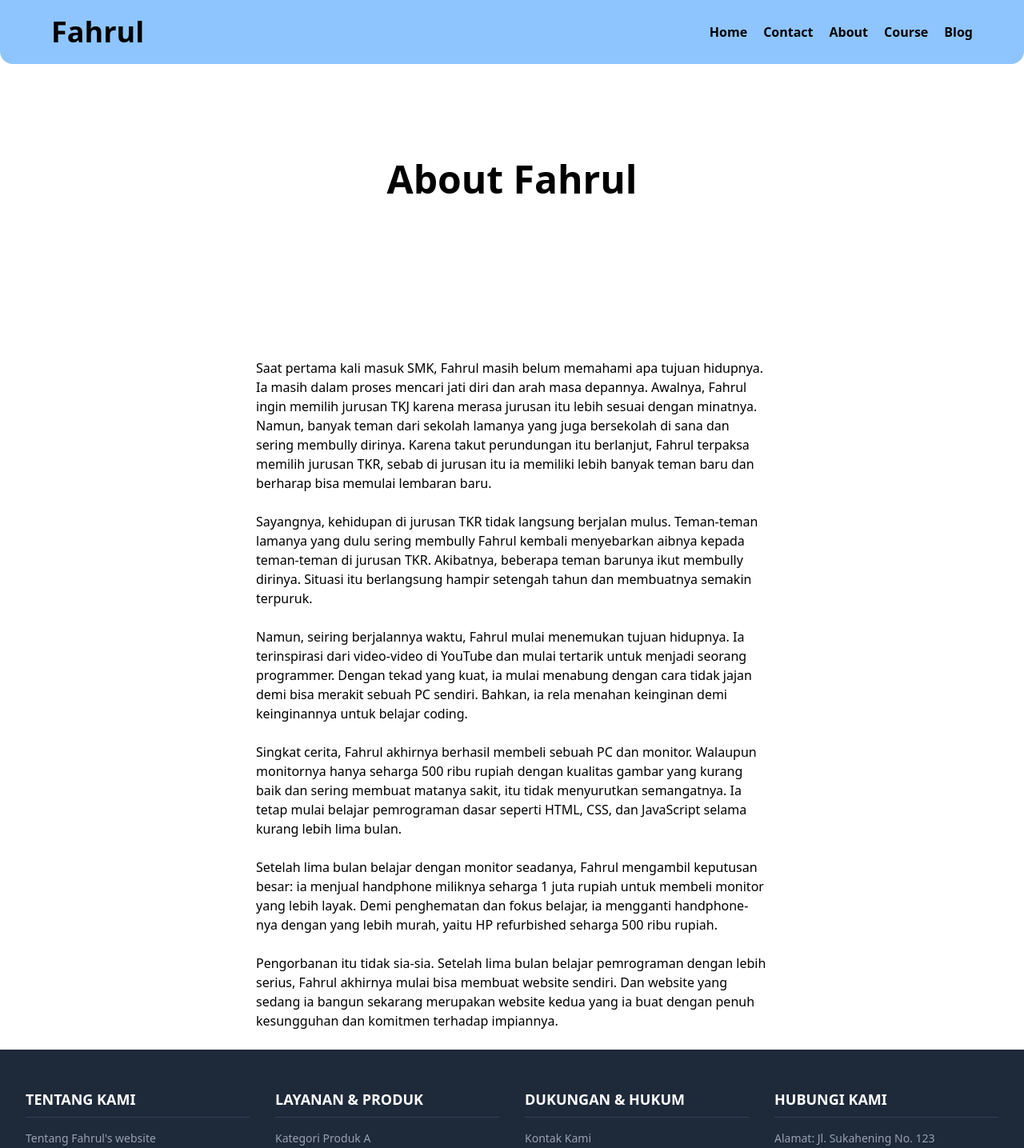
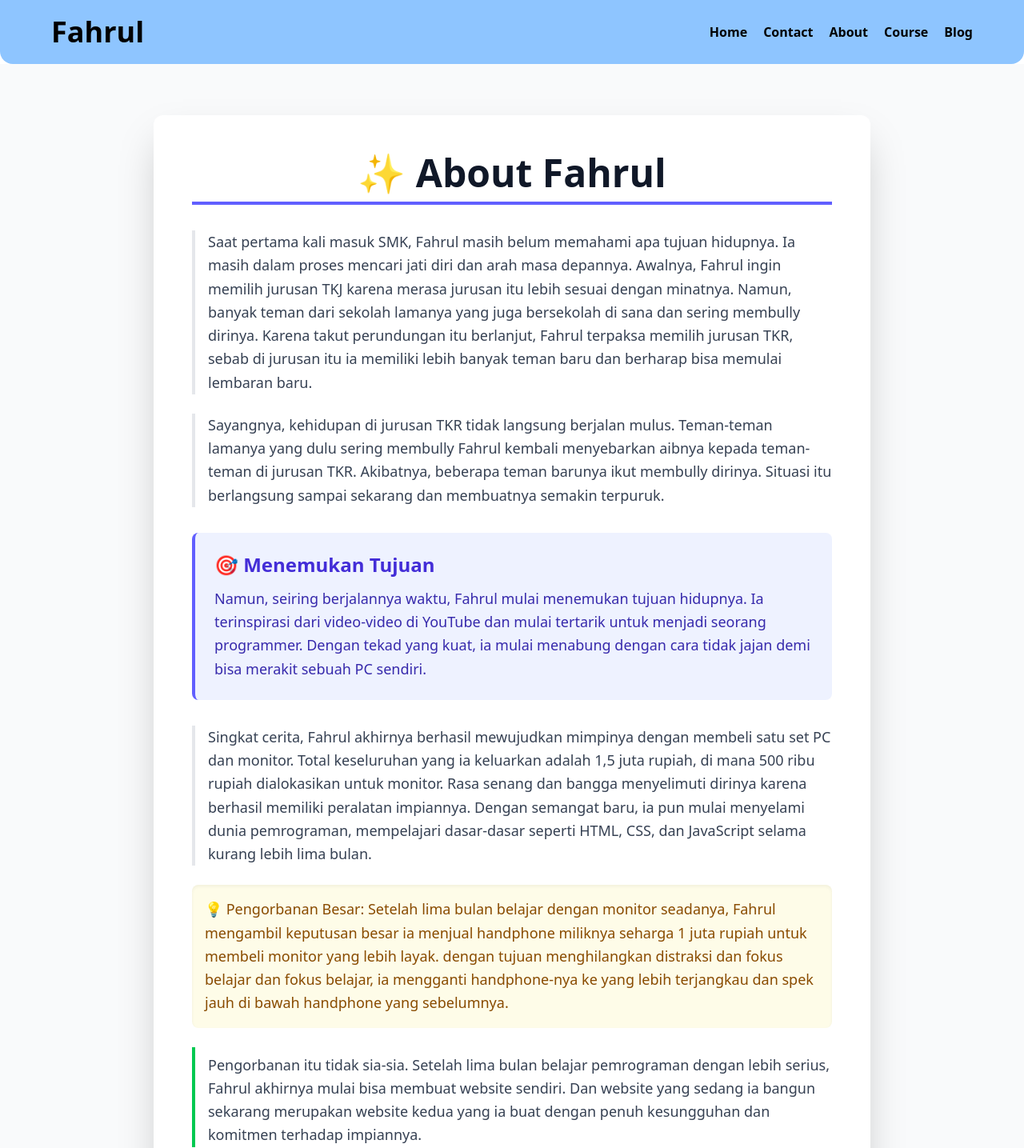
Before and after one commit to Firdaun/latihan-fullstack, a React (Vite) app in the folder frontend/: page /about in a window 1280 px wide. Shown: the top 1435 px of the page at 80% size. Built offline with nearby package versions, Linux system fonts and the light colour scheme; a web font is replaced by a local one.

Commit message:
menghapus comments dan mengoreksi about

```diff
--- a/frontend/src/App.jsx
+++ b/frontend/src/App.jsx
@@ -1,4 +1,4 @@
-import useEmblaCarousel from 'embla-carousel-react'; // <-- Tambahkan ini
+import useEmblaCarousel from 'embla-carousel-react';
 import { useCallback, useEffect, useState } from 'react';
 
 const API_URL = 'http://localhost:3000/messages';
@@ -93,11 +93,9 @@ function HeroSection() {
     }
 
     const groupedMessages = []
-    // Jika data sedang dimuat, tampilkan pesan loading di carousel
     if (isLoading) {
         groupedMessages.push([{ from: "System", title: "Loading messages...", date: new Date().toISOString(), createdAt: new Date().toISOString() }]);
     } else {
-        // Grouping pesan menjadi slide per 4
         for (let i = 0; i < messages.length; i += 4) {
             groupedMessages.push(messages.slice(i, i + 4));
         }
@@ -220,7 +218,7 @@ function Deskripsi() {
         <>
             <div className="place px-4 sm:px-6 lg:px-8 py-10">
                 <h2 className="text-4xl font-bold text-center mb-10 text-gray-800">
-                    About Fahrul
+                    About This Page
                 </h2>
 
                 <section className="max-w-4xl mx-auto bg-white p-6 md:p-10 rounded-xl shadow-2xl">
--- a/frontend/src/components/About.jsx
+++ b/frontend/src/components/About.jsx
@@ -1,19 +1,44 @@
 export default function About() {
     return (
-        <div className="flex flex-col justify-center items-center">
-            <div className="flex max-w-1/2 flex-col h-full items-center">
-                <h1 className="text-5xl py-50 font-bold">About Fahrul</h1>
-                <p>Saat pertama kali masuk SMK, Fahrul masih belum memahami apa tujuan hidupnya. Ia masih dalam proses mencari jati diri dan arah masa depannya. Awalnya, Fahrul ingin memilih jurusan TKJ karena merasa jurusan itu lebih sesuai dengan minatnya. Namun, banyak teman dari sekolah lamanya yang juga bersekolah di sana dan sering membully dirinya. Karena takut perundungan itu berlanjut, Fahrul terpaksa memilih jurusan TKR, sebab di jurusan itu ia memiliki lebih banyak teman baru dan berharap bisa memulai lembaran baru. <br /><br />
+        <div className="min-h-screen mt-20 py-16 px-4 sm:px-6 lg:px-8 bg-gray-50 flex flex-col items-center">
 
-                    Sayangnya, kehidupan di jurusan TKR tidak langsung berjalan mulus. Teman-teman lamanya yang dulu sering membully Fahrul kembali menyebarkan aibnya kepada teman-teman di jurusan TKR. Akibatnya, beberapa teman barunya ikut membully dirinya. Situasi itu berlangsung hampir setengah tahun dan membuatnya semakin terpuruk. <br /><br />
+            <div className="max-w-4xl w-full bg-white p-8 md:p-12 rounded-xl shadow-2xl">
 
-                    Namun, seiring berjalannya waktu, Fahrul mulai menemukan tujuan hidupnya. Ia terinspirasi dari video-video di YouTube dan mulai tertarik untuk menjadi seorang programmer. Dengan tekad yang kuat, ia mulai menabung dengan cara tidak jajan demi bisa merakit sebuah PC sendiri. Bahkan, ia rela menahan keinginan demi keinginannya untuk belajar coding. <br /><br />
+                <h1 className="text-4xl sm:text-5xl font-extrabold text-gray-900 mb-8 text-center border-b-4 border-indigo-500 pb-3">
+                    ✨ About Fahrul
+                </h1>
 
-                    Singkat cerita, Fahrul akhirnya berhasil membeli sebuah PC dan monitor. Walaupun monitornya hanya seharga 500 ribu rupiah dengan kualitas gambar yang kurang baik dan sering membuat matanya sakit, itu tidak menyurutkan semangatnya. Ia tetap mulai belajar pemrograman dasar seperti HTML, CSS, dan JavaScript selama kurang lebih lima bulan. <br /><br />
+                <p className="text-base sm:text-lg text-gray-700 leading-relaxed mb-6 border-l-4 border-gray-200 pl-4">
+                    Saat pertama kali masuk SMK, Fahrul masih belum memahami apa tujuan hidupnya. Ia masih dalam proses mencari jati diri dan arah masa depannya. Awalnya, Fahrul ingin memilih jurusan TKJ karena merasa jurusan itu lebih sesuai dengan minatnya. Namun, banyak teman dari sekolah lamanya yang juga bersekolah di sana dan sering membully dirinya. Karena takut perundungan itu berlanjut, Fahrul terpaksa memilih jurusan TKR, sebab di jurusan itu ia memiliki lebih banyak teman baru dan berharap bisa memulai lembaran baru.
+                </p>
 
-                    Setelah lima bulan belajar dengan monitor seadanya, Fahrul mengambil keputusan besar: ia menjual handphone miliknya seharga 1 juta rupiah untuk membeli monitor yang lebih layak. Demi penghematan dan fokus belajar, ia mengganti handphone-nya dengan yang lebih murah, yaitu HP refurbished seharga 500 ribu rupiah. <br /><br />
+                <p className="text-base sm:text-lg text-gray-700 leading-relaxed mb-6 border-l-4 border-gray-200 pl-4">
+                    Sayangnya, kehidupan di jurusan TKR tidak langsung berjalan mulus. Teman-teman lamanya yang dulu sering membully Fahrul kembali menyebarkan aibnya kepada teman-teman di jurusan TKR. Akibatnya, beberapa teman barunya ikut membully dirinya. Situasi itu berlangsung sampai sekarang dan membuatnya semakin terpuruk.
+                </p>
 
-                    Pengorbanan itu tidak sia-sia. Setelah lima bulan belajar pemrograman dengan lebih serius, Fahrul akhirnya mulai bisa membuat website sendiri. Dan website yang sedang ia bangun sekarang merupakan website kedua yang ia buat dengan penuh kesungguhan dan komitmen terhadap impiannya.</p> <br />
+                <div className="my-8 p-6 bg-indigo-50 border-l-4 border-indigo-500 rounded-lg">
+                    <h2 className="text-2xl font-semibold text-indigo-700 mb-3">
+                        🎯 Menemukan Tujuan
+                    </h2>
+                    <p className="text-base sm:text-lg text-indigo-800 leading-relaxed">
+                        Namun, seiring berjalannya waktu, Fahrul mulai menemukan tujuan hidupnya. Ia terinspirasi dari video-video di YouTube dan mulai tertarik untuk menjadi seorang programmer. Dengan tekad yang kuat, ia mulai menabung dengan cara tidak jajan demi bisa merakit sebuah PC sendiri.
+                    </p>
+                </div>
+
+                <p className="text-base sm:text-lg text-gray-700 leading-relaxed mb-6 border-l-4 border-gray-200 pl-4">
+                    Singkat cerita, Fahrul akhirnya berhasil mewujudkan mimpinya dengan membeli satu set PC dan monitor. Total keseluruhan yang ia keluarkan adalah 1,5 juta rupiah, di mana 500 ribu rupiah dialokasikan untuk monitor. Rasa senang dan bangga menyelimuti dirinya karena berhasil memiliki peralatan impiannya. Dengan semangat baru, ia pun mulai menyelami dunia pemrograman, mempelajari dasar-dasar seperti HTML, CSS, dan JavaScript selama kurang lebih lima bulan.
+                </p>
+
+                <div className="bg-yellow-50 p-4 rounded-lg mb-6 shadow-inner">
+                    <p className="text-base sm:text-lg text-yellow-800 leading-relaxed font-medium">
+                        💡 Pengorbanan Besar: Setelah lima bulan belajar dengan monitor seadanya, Fahrul mengambil keputusan besar ia menjual handphone miliknya seharga 1 juta rupiah untuk membeli monitor yang lebih layak. dengan tujuan menghilangkan distraksi dan fokus belajar dan fokus belajar, ia mengganti handphone-nya ke yang lebih terjangkau dan spek jauh di bawah handphone yang sebelumnya.
+                    </p>
+                </div>
+
+                <p className="text-base sm:text-lg text-gray-700 leading-relaxed border-l-4 border-green-500 pl-4 pt-2">
+                    Pengorbanan itu tidak sia-sia. Setelah lima bulan belajar pemrograman dengan lebih serius, Fahrul akhirnya mulai bisa membuat website sendiri. Dan website yang sedang ia bangun sekarang merupakan website kedua yang ia buat dengan penuh kesungguhan dan komitmen terhadap impiannya.
+                </p>
+
             </div>
         </div>
     )
```
